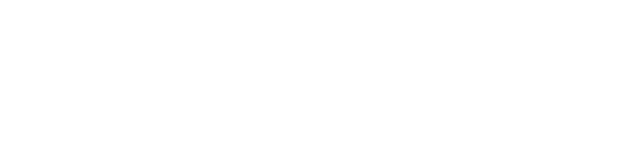
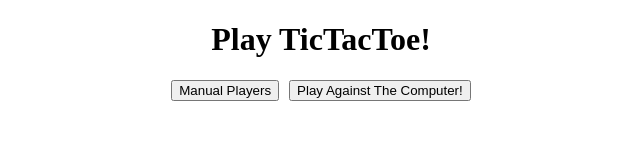
Before and after one commit to LVictoria159753/TicTacToe, a plain HTML site: page index.html in a window 1280 px wide. Shown: the whole page, without its empty margins (319-959 px from the left). Drawn offline with Linux system fonts and the light colour scheme.

Commit message:
added buttons

```diff
--- a/index.html
+++ b/index.html
@@ -8,7 +8,13 @@
     <link rel="stylesheet" href="main.css">
 </head>
 <body>
+    <h1>Play TicTacToe!</h1>
+    <div>
+        <button>Manual Players</button>
+        <button>Play Against The Computer!</button>
+    </div>
 
+        <div id="container"></div>
 </body>
 <script src="script.js"></script>
 </html>
```
